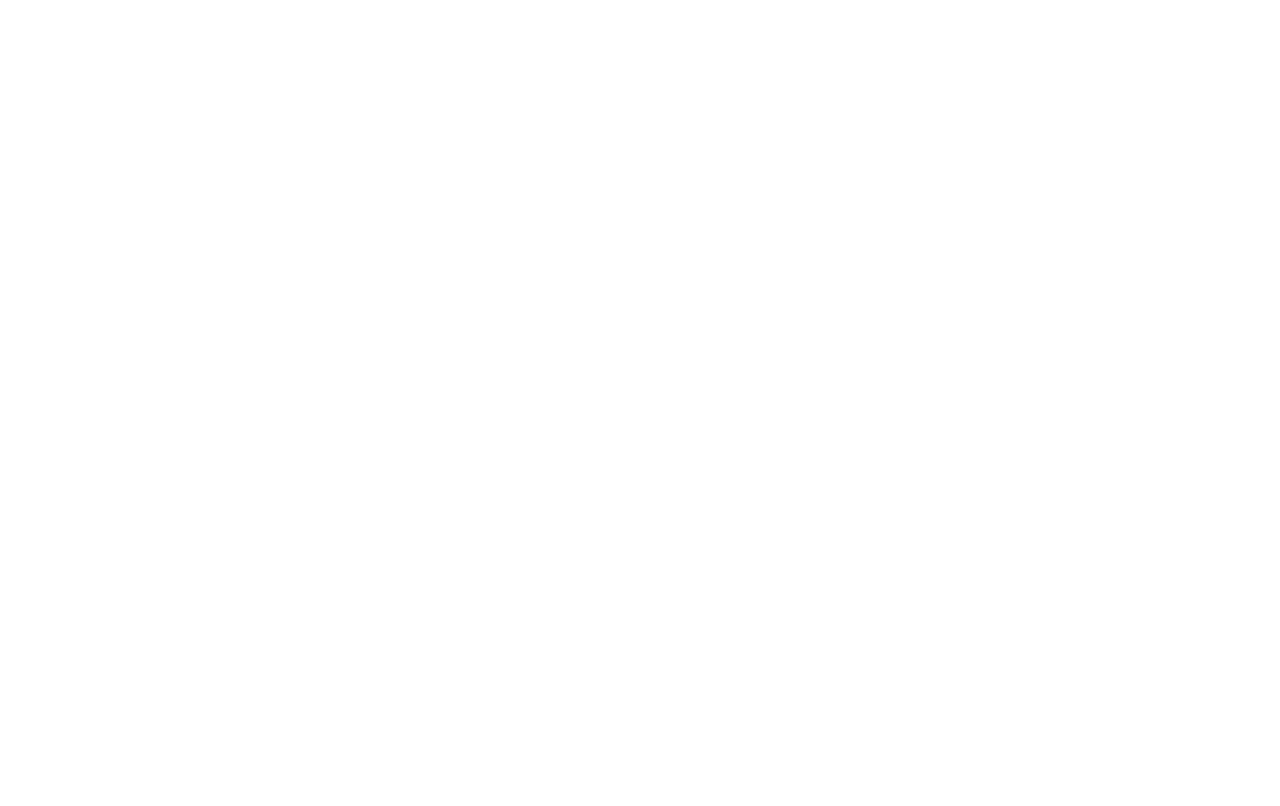
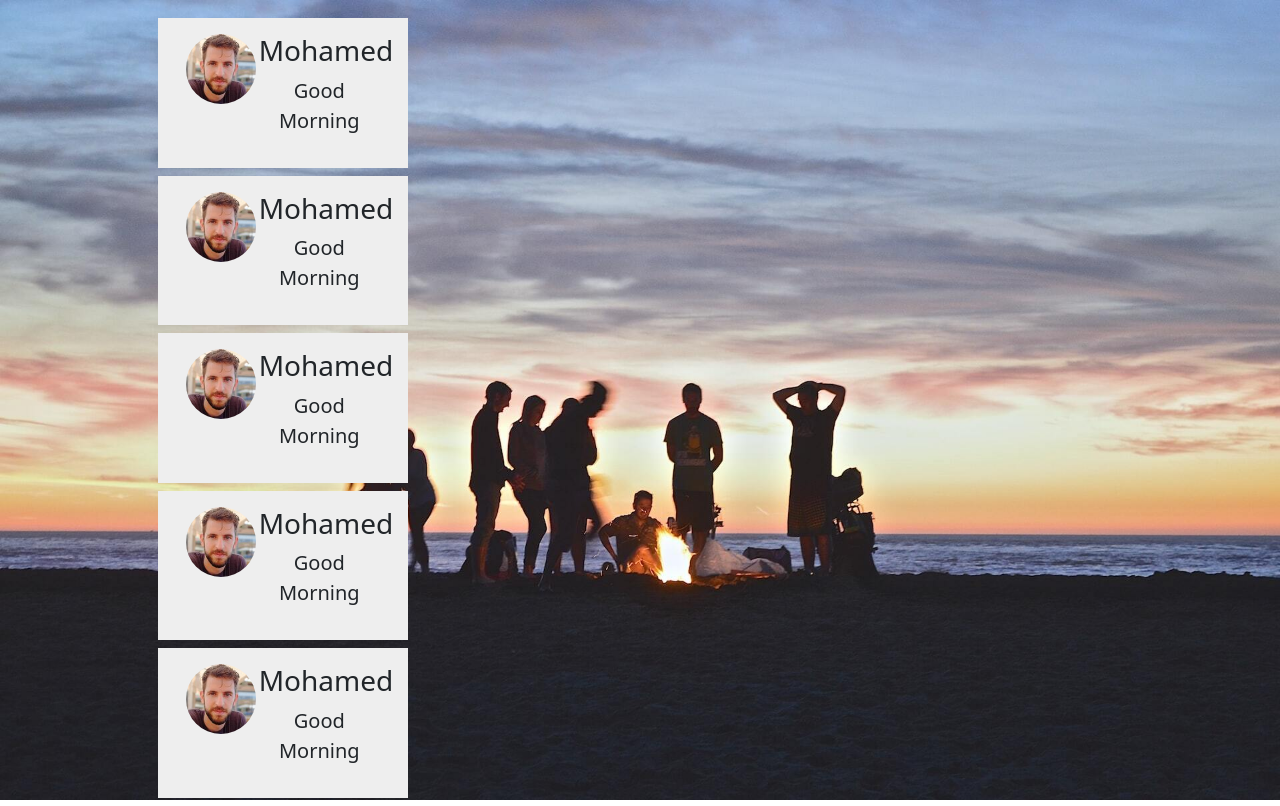
Before and after one commit to MariamYoussef23/Chat-FrontEnd, a React (Create React App) app: page /conversations in a window 1280 px wide. Built offline with nearby package versions, Linux system fonts and the light colour scheme.

Commit message:
adding chat page

```diff
--- a/src/App.css
+++ b/src/App.css
@@ -36,3 +36,8 @@
     transform: rotate(360deg);
   }
 }
+.pchat{
+  position:absolute;
+  left: 150px;
+  top: 10px;
+}
--- a/src/App.tsx
+++ b/src/App.tsx
@@ -4,7 +4,7 @@ import SignUp from "./pages/signUp";
 import Login from "./pages/login";
 import Conversations from "./pages/conversations";
 import Chat from "./pages/chat";
-
+import "./App.css"
 
 
 function App() {
--- /dev/null
+++ b/src/components/chatList.tsx
@@ -0,0 +1,39 @@
+import { useState } from "react";
+import { Card, Col, Row, Image } from "react-bootstrap";
+import user1 from "../images/user.jpg";
+
+const ChatList = () => {
+  const [users, setUsers] = useState([
+    { img: `${user1}`, userName: "Mohamed", massage: "Good Morning" },
+    { img: `${user1}`, userName: "Mohamed", massage: "Good Morning" },
+    { img: `${user1}`, userName: "Mohamed", massage: "Good Morning" },
+    { img: `${user1}`, userName: "Mohamed", massage: "Good Morning" },
+    { img: `${user1}`, userName: "Mohamed", massage: "Good Morning" },
+  ]);
+  return (
+    <>
+      {users.map((ele) => (
+        <Row
+          className="p-3 m-2"
+          style={{ width: "250px", background: "#eee" }}
+          lg="2"
+          md="2"
+        >
+          <Col lg="4" md="4">
+            <Image
+              src={ele.img}
+              style={{ width: "70px", height: "70px", borderRadius: "50%" }}
+            />
+          </Col>
+
+          <Col lg="8" md="8">
+            <h3>{ele.userName}</h3>
+            <p style={{ fontSize: "20px" }}>{ele.massage}</p>
+          </Col>
+        </Row>
+      ))}
+    </>
+  );
+};
+
+export default ChatList;
--- a/src/components/loginForm.tsx
+++ b/src/components/loginForm.tsx
@@ -2,7 +2,6 @@ import Button from "react-bootstrap/Button";
 import Form from "react-bootstrap/Form";
 import { useFormik } from "formik";
 import * as Yup from "yup";
-import React from "react";
 import { Link } from "react-router-dom";
 
 const LoginForm = () => {
@@ -18,7 +17,7 @@ const LoginForm = () => {
       password: Yup.string().required("Required"),
     }),
     onSubmit: () => {
-      formik.resetForm;
+
     },
   });
 
@@ -69,7 +68,9 @@ const LoginForm = () => {
       >
         Sign In
       </Button>
-      <Form.Text>Don't have an account?<Link to="/SignUp">sign Up </Link> </Form.Text>
+      <Form.Text>
+        Don't have an account?<Link to="/SignUp">sign Up </Link>{" "}
+      </Form.Text>
     </Form>
   );
 };
--- a/src/pages/conversations.tsx
+++ b/src/pages/conversations.tsx
@@ -1,7 +1,22 @@
+import { Image } from "react-bootstrap";
+import ChatList from "../components/chatList";
+import backgroundImg from "../images/bg-img.jpg";
+
 const Conversations = () => {
-return (
-    <>
-    </>
-)
-}
-export default  Conversations
+  return (
+    <div
+      className="logo min-vh-100"
+      style={{
+        backgroundImage: `url(${backgroundImg}`,
+        backgroundSize: "cover",
+        backgroundRepeat: "no-repeat",
+        width: "100%",
+      }}
+    >
+      <div className="pchat">
+        <ChatList />
+      </div>
+    </div>
+  );
+};
+export default Conversations;
```
Also changed, not shown: src/images/user.jpg (added).
